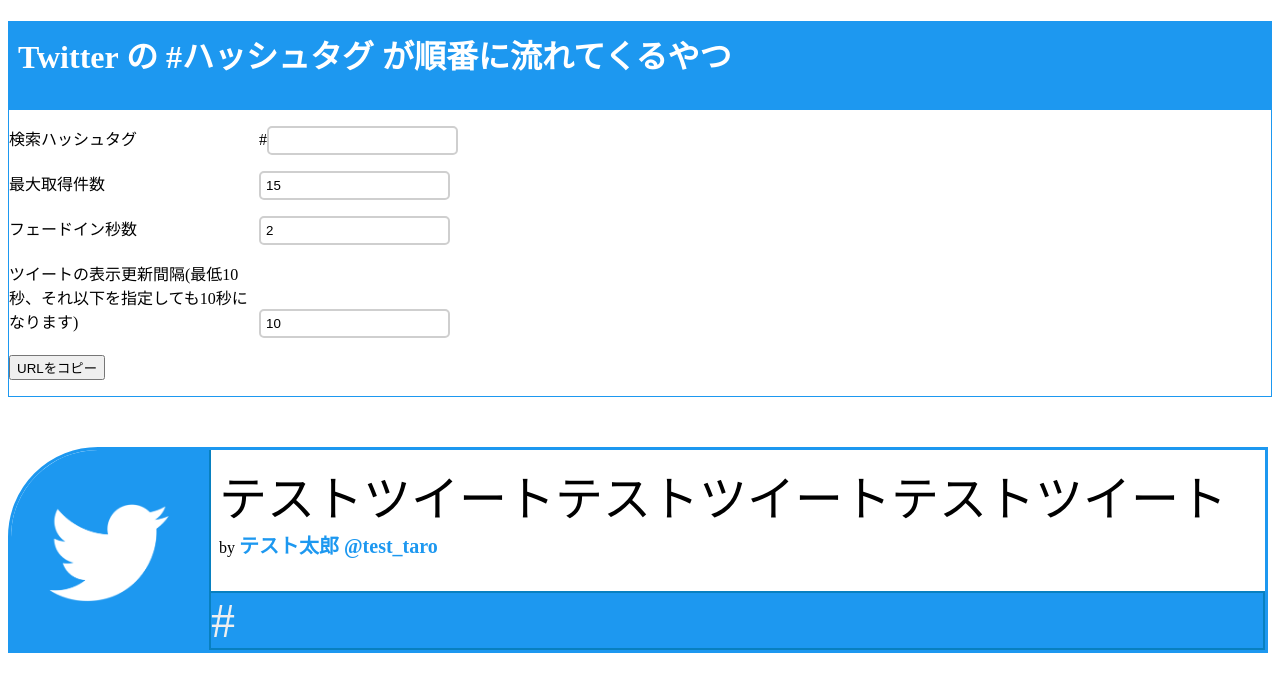
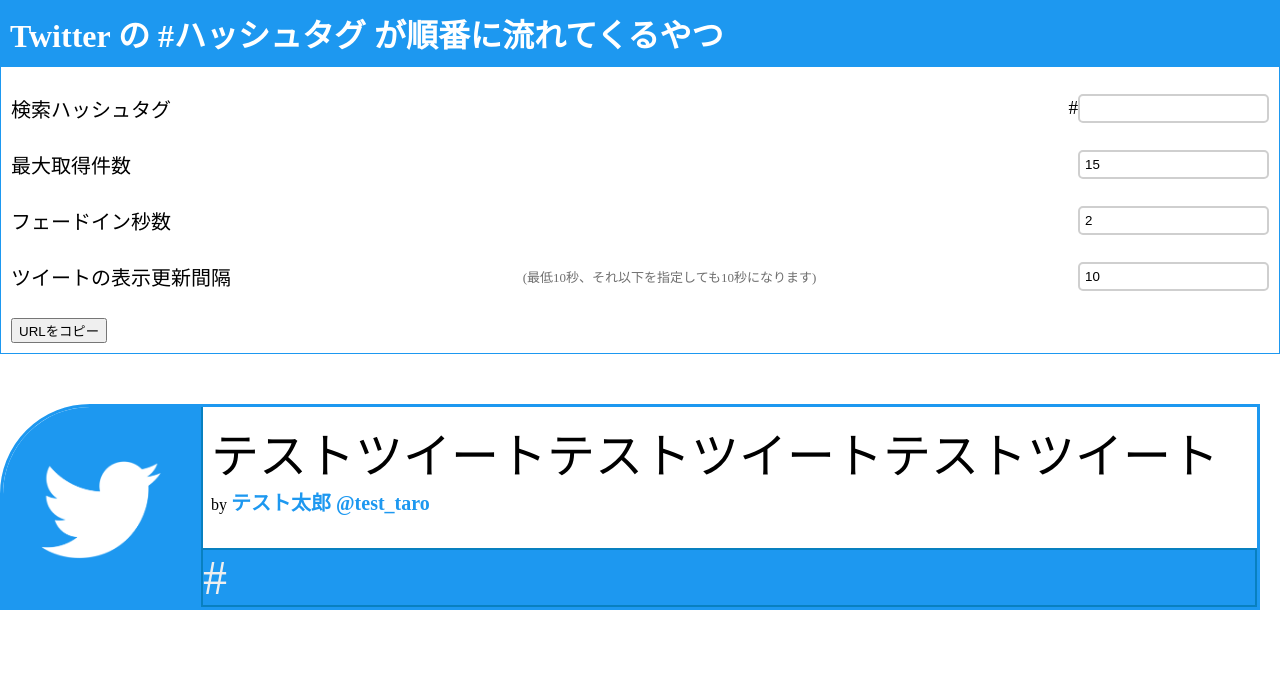
Before and after one commit to hapo31/twitter-search-widget-obs, a Next.js app: page / in a window 1280 px wide. Shown: the top 692 px of the page. Built offline with nearby package versions, Linux system fonts and the light colour scheme.

Commit message:
fix: 見た目

```diff
--- a/pages/_document.tsx
+++ b/pages/_document.tsx
@@ -12,7 +12,11 @@
         <Head>
           <link rel="dns-prefetch" href="//www.google.co.jp" />
         </Head>
-        <body>
+        <body
+          style={{
+            margin: "0",
+          }}
+        >
           <Main />
           <NextScript />
         </body>
--- a/pages/index.tsx
+++ b/pages/index.tsx
@@ -7,7 +7,9 @@
 import { oauth } from "../src/service/twitter";
 import { QueryString } from "../src/util/util";
 
-type Props = {};
+type Props = {
+  noneval: unknown;
+};
 
 type Preference = {
   count: number;
@@ -33,6 +35,49 @@
 
   const timerRef = useRef(0);
 
+  const onChangeValue = useCallback(
+    (name: string, value: string) => {
+      if (!firstView) {
+        const newPreference = {
+          ...preference,
+          [name]: value,
+        };
+        localStorage.setItem("preference", JSON.stringify(newPreference));
+        setPreference(newPreference);
+      }
+    },
+    [preference, firstView]
+  );
+
+  const onClickButton = useCallback(async () => {
+    const word = encodeURI(preference.searchWord);
+    let newPreference = preference;
+    if (!preference.token) {
+      const { token } = await oauth();
+      newPreference = { ...preference, token };
+      setPreference(newPreference);
+    }
+    const url = `https://${location.host}/widget/${word}?${QueryString({
+      count: newPreference.count,
+      transition: newPreference.transition,
+      tweetChangeInterval: newPreference.tweetChangeInterval,
+      token: newPreference.token,
+    })}`;
+
+    if (navigator.clipboard) {
+      await navigator.clipboard.writeText(url);
+      setCopied((copied) => {
+        if (!copied) {
+          setCopied(true);
+          setTimeout(() => {
+            setCopied(false);
+          }, 3000);
+        }
+        return copied;
+      });
+    }
+  }, [preference]);
+
   useEffect(() => {
     const storagePreference = localStorage.getItem("preference");
     if (storagePreference) {
@@ -49,20 +94,6 @@
 
     setFirstView(false);
   }, []);
-
-  const onChangeValue = useCallback(
-    (name: string, value: string) => {
-      if (!firstView) {
-        const newPreference = {
-          ...preference,
-          [name]: value,
-        };
-        localStorage.setItem("preference", JSON.stringify(newPreference));
-        setPreference(newPreference);
-      }
-    },
-    [preference, firstView]
-  );
 
   useEffect(() => {
     if (timerRef.current !== 0) {
@@ -93,56 +124,29 @@
         {!firstView ? (
           <Body>
             <Form onChangedValue={onChangeValue}>
-              <p>
+              <FormItem>
                 <Text>検索ハッシュタグ</Text>
-                #
+                <Hash />
                 <TextInput name="searchWord" defaultValue={preference.searchWord} />
-              </p>
-              <p>
+              </FormItem>
+              <FormItem>
                 <Text>最大取得件数</Text>
                 <NumberInput name="count" defaultValue={preference.count} />
-              </p>
-              <p>
+              </FormItem>
+              <FormItem>
                 <Text>フェードイン秒数</Text>
                 <NumberInput name="transition" defaultValue={preference.transition} />
-              </p>
-              <p>
-                <Text>ツイートの表示更新間隔(最低10秒、それ以下を指定しても10秒になります)</Text>
+              </FormItem>
+              <FormItem>
+                <Text>ツイートの表示更新間隔</Text>
+                <SmallText>(最低10秒、それ以下を指定しても10秒になります)</SmallText>
                 <NumberInput name="tweetChangeInterval" defaultValue={preference.tweetChangeInterval} />
-              </p>
+              </FormItem>
             </Form>
-            <p>
-              <button
-                onClick={async () => {
-                  const word = encodeURI(preference.searchWord);
-                  let newPreference = preference;
-                  if (!preference.token) {
-                    const { token } = await oauth();
-                    newPreference = { ...preference, token };
-                    setPreference(newPreference);
-                  }
-                  const url = `https://${location.host}/widget/${word}?${QueryString({
-                    count: newPreference.count,
-                    transition: newPreference.transition,
-                    tweetChangeInterval: newPreference.tweetChangeInterval,
-                    token: newPreference.token,
-                  })}`;
-
-                  if (navigator.clipboard) {
-                    await navigator.clipboard.writeText(url);
-                    if (!copied) {
-                      setCopied(true);
-                      setTimeout(() => {
-                        setCopied(false);
-                      }, 3000);
-                    }
-                  }
-                }}
-              >
-                URLをコピー
-              </button>
+            <CopyButtonWrapper>
+              <button onClick={onClickButton}>URLをコピー</button>
               <TextCopied className={copied ? "show" : ""}>☑ クリップボードにURLをコピーしました！</TextCopied>
-            </p>
+            </CopyButtonWrapper>
           </Body>
         ) : null}
       </Container>
@@ -158,25 +162,55 @@
 `;
 
 const H1 = styled.h1`
+  margin: 0;
   padding: 10px;
   color: #fff;
+`;
+
+const Body = styled.main`
+  margin: 0px;
+  padding: 5px 10px 0;
+  background-color: #fff;
+  border: 1px solid #1d98f0;
+  display: flex;
+  flex-direction: column;
+`;
+
+const FormItem = styled.p`
+  width: 100%;
+  height: 40px;
+  display: flex;
+  flex-direction: row;
+  justify-content: space-between;
+  align-items: center;
 `;
 
 const Text = styled.span`
   display: inline-block;
   width: 250px;
   text-align: left;
-  ::after {
-    border-right: 1px solid #000;
+  font-size: 20px;
+`;
+
+const Hash = styled.span`
+  margin-left: auto;
+  ::before {
+    display: inline-block;
+    content: "#";
+    font-size: 1.2em;
   }
 `;
 
-const Article = styled.article``;
+const SmallText = styled.span`
+  display: inline-block;
+  vertical-align: middle;
+  font-size: small;
+  color: #6f6f6f;
+`;
 
-const Body = styled.main`
-  margin: 0px;
-  background-color: #fff;
-  border: 1px solid #1d98f0;
+const CopyButtonWrapper = styled.div`
+  margin: 5px 0 10px;
+  width: 100%;
 `;
 
 const Preview = styled.div`
--- a/src/components/atom/Form.tsx
+++ b/src/components/atom/Form.tsx
@@ -1,4 +1,5 @@
 import { FormEvent, ReactNode, useCallback } from "react";
+import styled from "styled-components";
 
 type Props = {
   children?: ReactNode;
@@ -18,5 +19,10 @@
     [props.onChangedValue]
   );
 
-  return <form onChange={onChangeChild}>{props.children}</form>;
+  return <StyledForm onChange={onChangeChild}>{props.children}</StyledForm>;
 };
+
+const StyledForm = styled.form`
+  width: 100%;
+  height: 100%;
+`;
--- a/src/components/organisms/TwitterSearch.tsx
+++ b/src/components/organisms/TwitterSearch.tsx
@@ -100,6 +100,7 @@
 
 const TweetContainer = styled.div`
   padding: 10px;
+  padding-right: 0;
   color: #000;
   font-size: 48px;
   white-space: nowrap;
```
